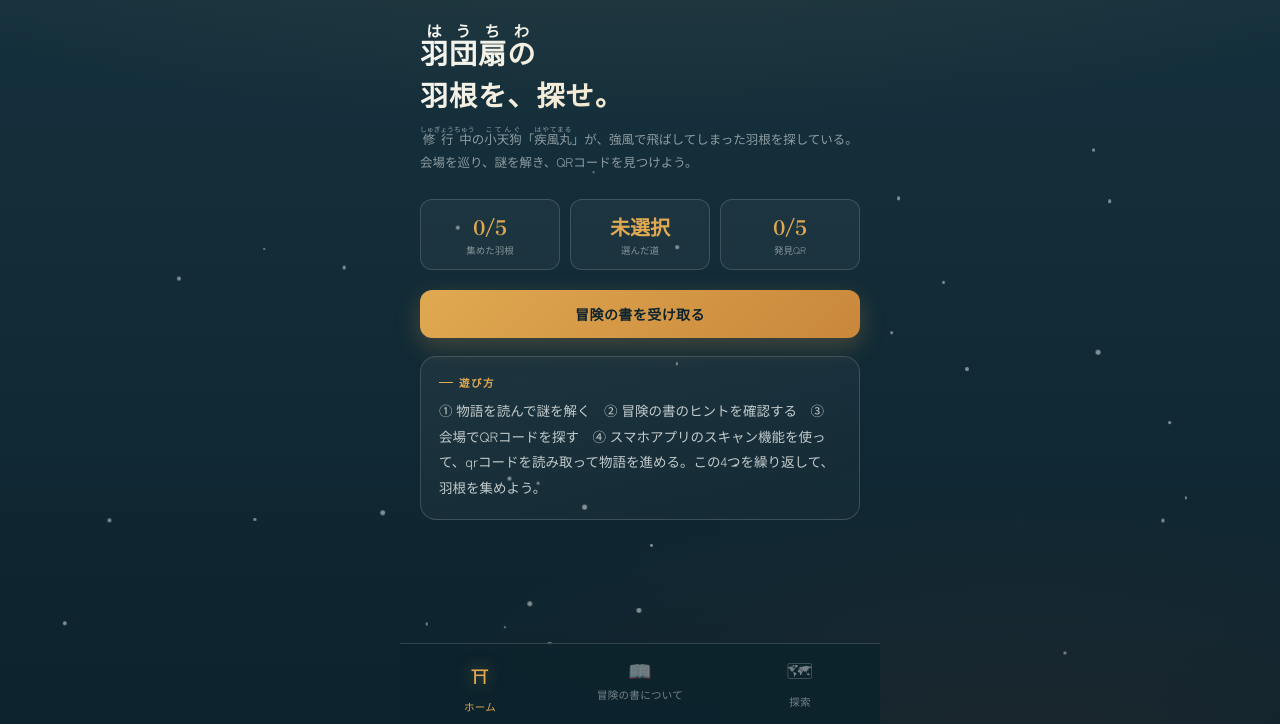
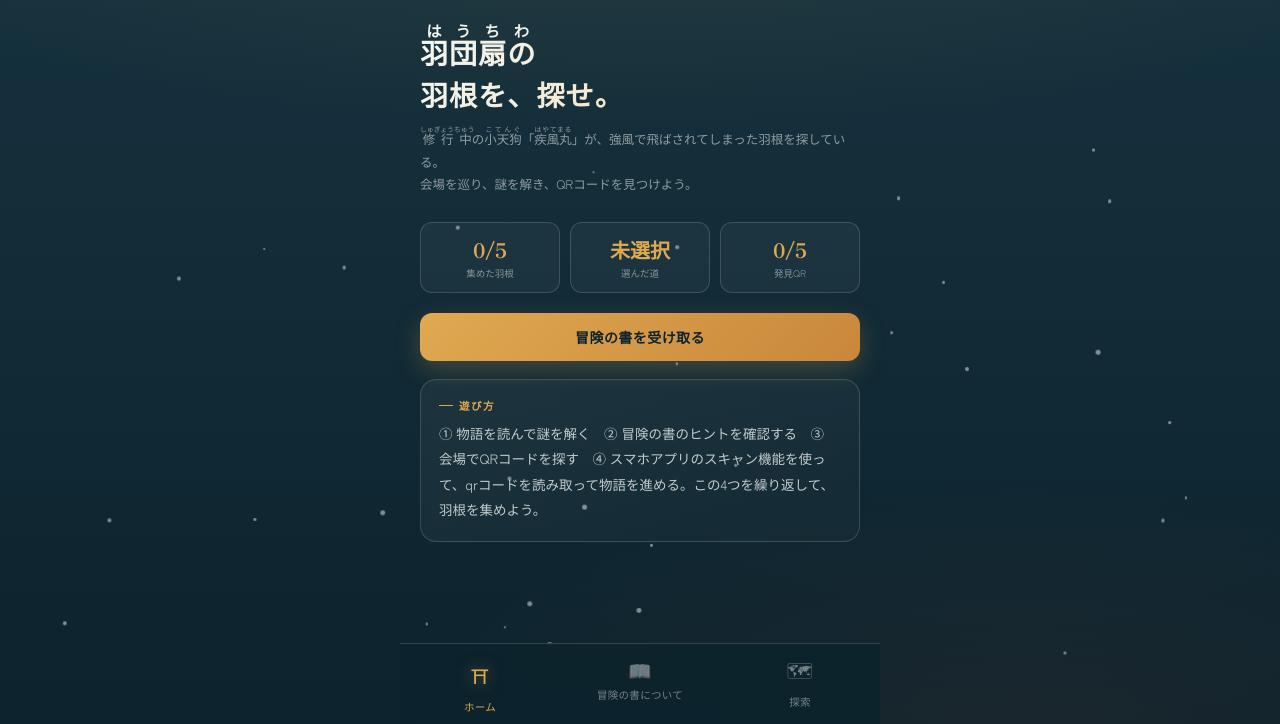
Before and after one commit to xSnowfin/zaofestival, a plain HTML site: page index.html in a window 1280 px wide. Shown: the part 76-800 px from the top of the page. Drawn offline with Linux system fonts and the light colour scheme.

Commit message:
Update index.html

```diff
--- a/index.html
+++ b/index.html
@@ -697,7 +697,7 @@ ruby rt {
   <section class="view active" id="view-top">
     <div class="top-hero">
       <div class="kakuji"><ruby>羽団扇の<rt>はうちわ</rt></ruby><br>羽根を、探せ。</div>
-      <p class="sub"><ruby>修行中<rt>しゅぎょうちゅう</rt></ruby>の<ruby>小天狗<rt>こてんぐ</rt></ruby>「<ruby>疾風丸<rt>はやてまる</rt></ruby>」が、強風で飛ばしてしまった羽根を探している。<br>会場を巡り、謎を解き、QRコードを見つけよう。</p>
+      <p class="sub"><ruby>修行中<rt>しゅぎょうちゅう</rt></ruby>の<ruby>小天狗<rt>こてんぐ</rt></ruby>「<ruby>疾風丸<rt>はやてまる</rt></ruby>」が、強風で飛ばされてしまった羽根を探している。<br>会場を巡り、謎を解き、QRコードを見つけよう。</p>
     </div>
 
     <div class="stat-row" id="topStats">
```
